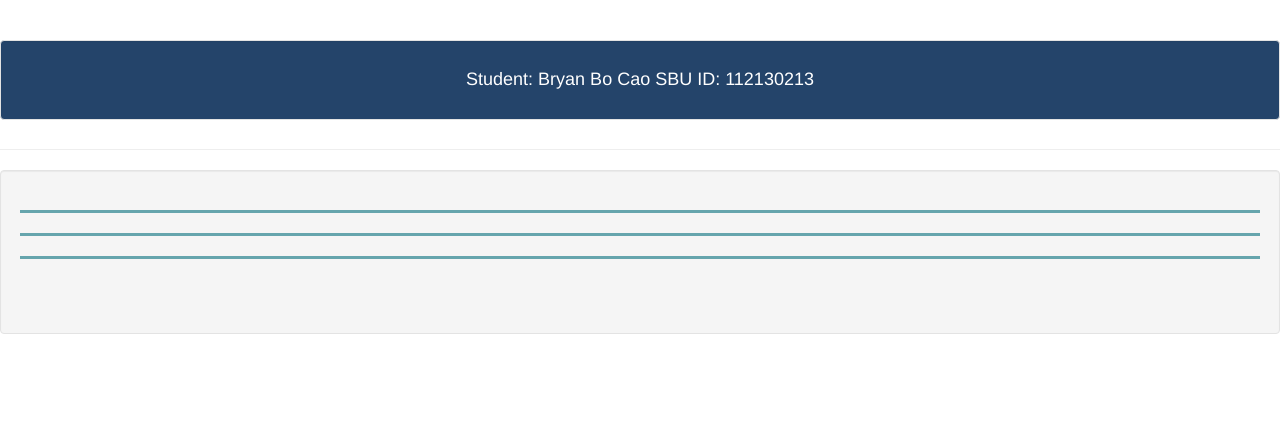
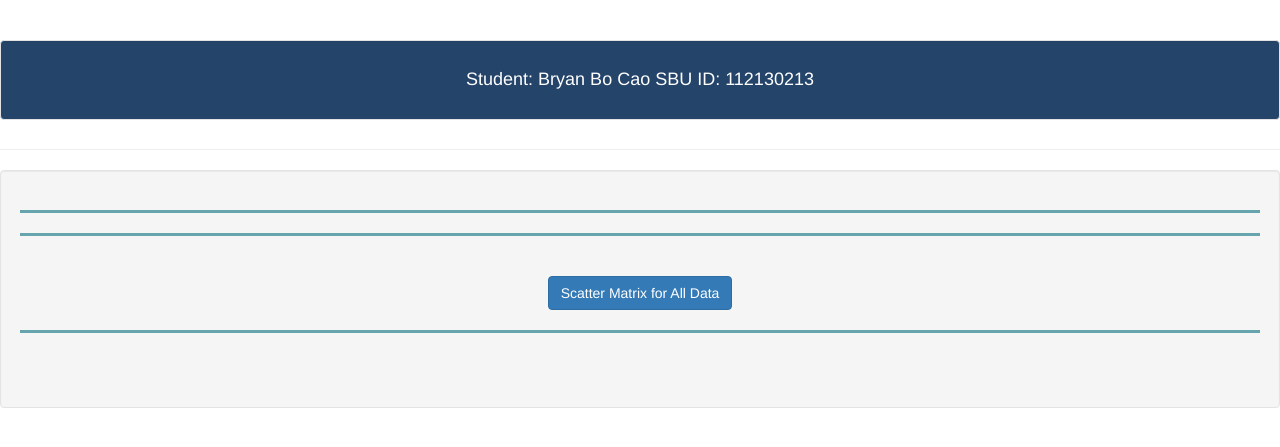
Before and after one commit to bryanbocao/CSE-564-Visualization, a Flask app: template labs/lab02/src/my_code/112130213_BryanBoCao_lab02_CSE564/templates/index.html in a window 1280 px wide. Shown: the top 447 px of the page. Run offline with Flask 2, Linux system fonts and the light colour scheme; the template is opened without the code that fills it: most values are stand-ins (such as "Sample title", 1, 10 or a date in 2020); parts of the project's set-up code (start-up, migrations or seed data) failed here and were passed over; some libraries are stand-ins or nearby versions.

Commit message:
Add Scatter Matrix for All Data button

```diff
--- a/labs/lab02/src/my_code/112130213_BryanBoCao_lab02_CSE564/templates/index.html
+++ b/labs/lab02/src/my_code/112130213_BryanBoCao_lab02_CSE564/templates/index.html
@@ -92,6 +92,8 @@ https://color.hailpixel.com/#58A437,391C54,6ACDCC,24446A
     <div id="task3_scatter_div_id" align="center"></div>
     <hr/>
     <div id="task3_scatter_matrix_all_data_div_id" align="center"></div>
+    <br/>
+    <div><center><button class="btn btn-primary">Scatter Matrix for All Data</button></center></div>
     <hr/>
     <div id="task3_scatter_matrix_sampled_data_div_id" align="center"></div>
   </div>
@@ -278,8 +280,8 @@ https://color.hailpixel.com/#58A437,391C54,6ACDCC,24446A
           } else if (plot_type == "scatter matrix") {
               // scatter matrix
               scatter_svg_margin = {top: 20, right: 20, bottom: 20, left: 20};
-              width = (window.innerWidth / 3) - scatter_svg_margin.left - scatter_svg_margin.right;
-              height = (window.innerWidth / 3) - scatter_svg_margin.top - scatter_svg_margin.bottom;
+              width = (window.innerWidth / 4) - scatter_svg_margin.left - scatter_svg_margin.right;
+              height = (window.innerWidth / 4) - scatter_svg_margin.top - scatter_svg_margin.bottom;
           }
 
           var x = d3.scaleLinear()
@@ -297,7 +299,8 @@ https://color.hailpixel.com/#58A437,391C54,6ACDCC,24446A
               // scatter matrix
               x_axis_y = height;
               y_axis_x = 0;
-
+              // width = 50;
+              // height = 50;
           }
 
           var scatter_svg = d3.select(div_id).append("svg")
@@ -379,6 +382,7 @@ https://color.hailpixel.com/#58A437,391C54,6ACDCC,24446A
                   scatter_plot(plot_type, data[ii * 3 + jj], title, x_axis_text, y_axis_text, color, domain, pos, div_id)
               }
           }
+
       }
       // ===================== scatter_matrix_plot -- end =====================
 
```
